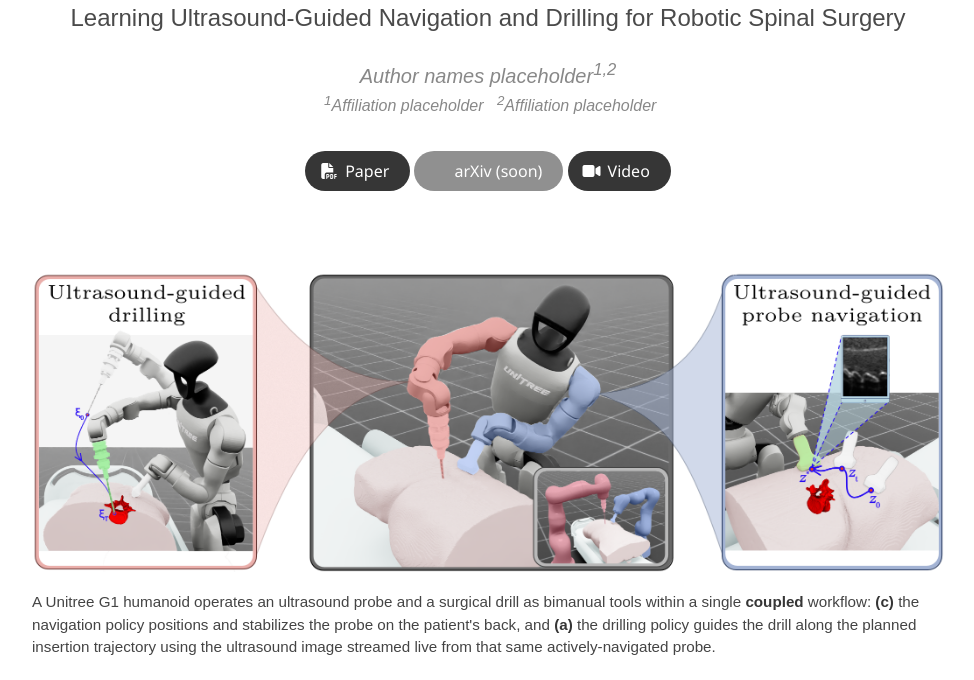
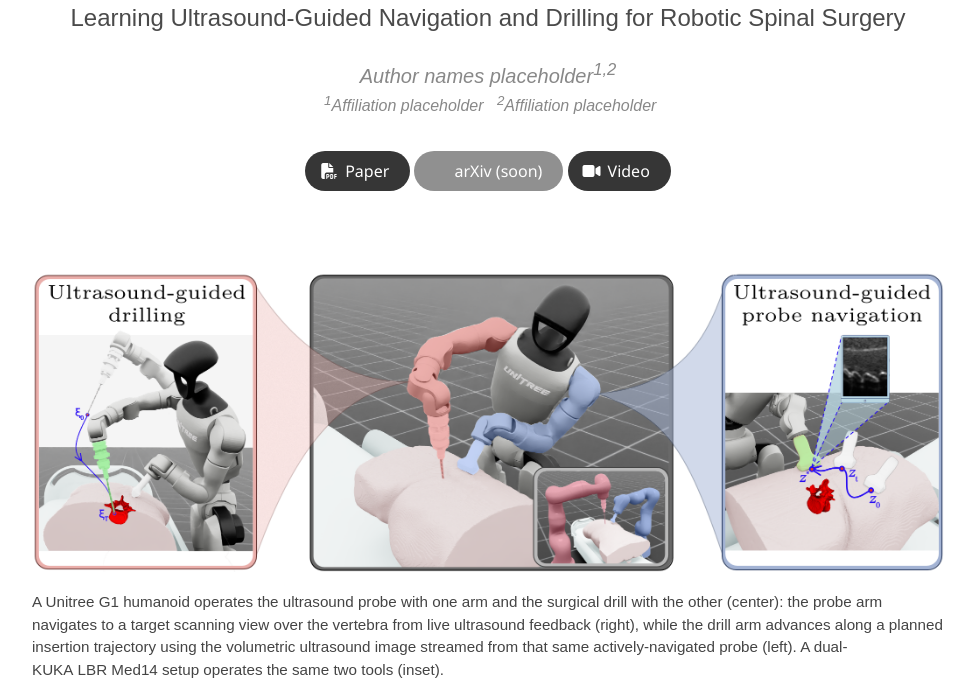
Before and after one commit to SonoSurgeon/sonosurgeon.github.io, a plain HTML site: page index.html in a window 1280 px wide. Shown: the part 123-803 px from the top of the page, without its empty margins (152-1126 px from the left). Drawn offline with nearby package versions, Linux system fonts and the light colour scheme; some icons are missing; a web font is replaced by a local one.

Commit message:
updated content and captions

```diff
--- a/index.html
+++ b/index.html
@@ -98,7 +98,7 @@
       <figure>
         <img src="./static/images/front.png" alt="SonoSurgeon humanoid execution overview">
         <figcaption>
-          A Unitree G1 humanoid operates an ultrasound probe and a surgical drill as bimanual tools within a single <strong>coupled</strong> workflow: <strong>(c)</strong> the navigation policy positions and stabilizes the probe on the patient's back, and <strong>(a)</strong> the drilling policy guides the drill along the planned insertion trajectory using the ultrasound image streamed live from that same actively-navigated probe.
+          A Unitree G1 humanoid operates the ultrasound probe with one arm and the surgical drill with the other (center): the probe arm navigates to a target scanning view over the vertebra from live ultrasound feedback (right), while the drill arm advances along a planned insertion trajectory using the volumetric ultrasound image streamed from that same actively-navigated probe (left). A dual-KUKA&nbsp;LBR&nbsp;Med14 setup operates the same two tools (inset).
         </figcaption>
       </figure>
     </div>
```
